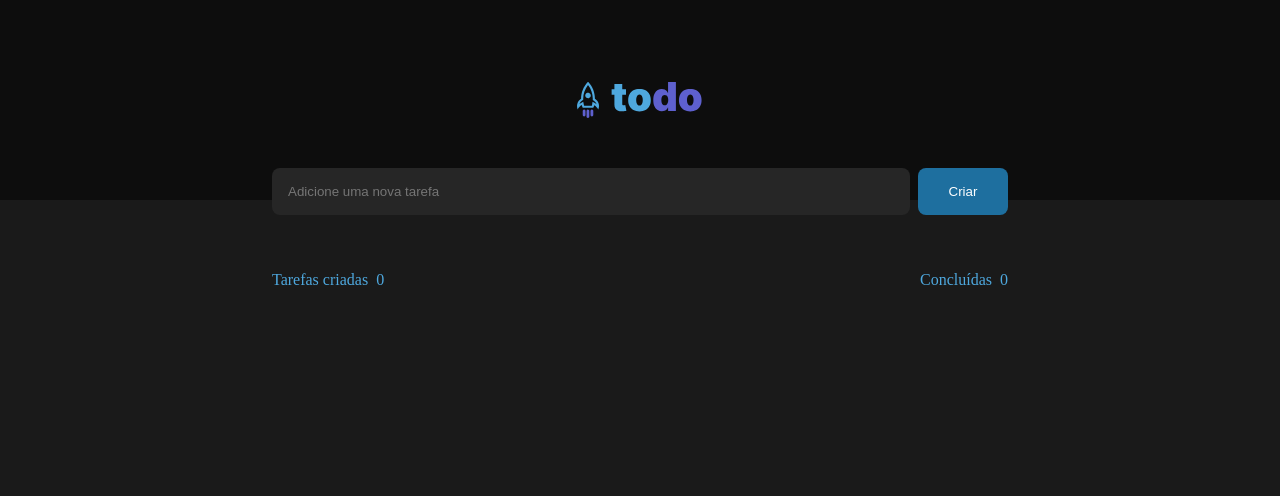
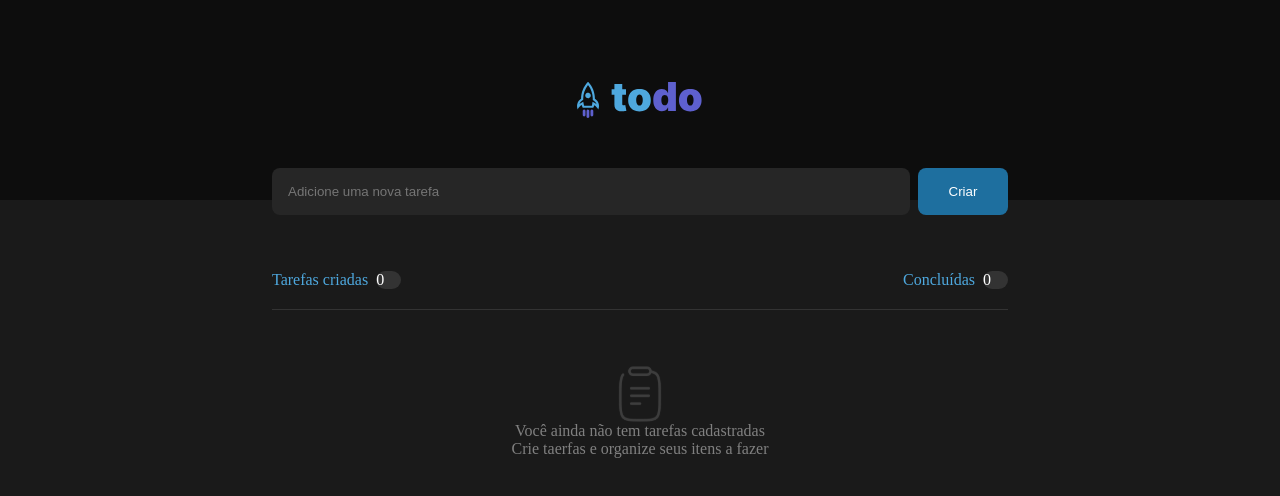
Before and after one commit to florencaMelo/to-do, a React (Vite) app: page / in a window 1280 px wide. Shown: the top 496 px of the page. Built offline with nearby package versions, Linux system fonts and the light colour scheme.

Commit message:
subindo alterações

```diff
--- a/src/App.tsx
+++ b/src/App.tsx
@@ -1,6 +1,7 @@
 import { Header } from './components/Header.tsx'
 import { Info } from './components/Info.tsx'
 import { NewTask } from './components/NewTask.tsx'
+import { Tarefas } from './components/Tarefas.tsx'
 import { GlobalStyle } from "./styles/themes/global"
 
 export function App() {
@@ -9,6 +10,7 @@ export function App() {
       <Header />
       <NewTask />
       <Info />
+      <Tarefas />
 
       <GlobalStyle />
     </>
--- a/src/components/Info.ts
+++ b/src/components/Info.ts
@@ -5,10 +5,21 @@ export const InfoContainer = styled.div`
   justify-content: space-between;
   width: 46rem;
   margin: 3.5rem auto;
+  border-bottom: 1px solid #333333;
+  padding-bottom: 20px;
 `
 export const DivContainer = styled.div`
   color: #4EA8DE;
   display: flex;
   gap: 0.5rem;
+  display: flex;
+  align-items: center;
+  justify-content: center;
 
+  span{
+    background-color: #333333;
+    border-radius: 999px;
+    width: 25px;
+    color: #fff;
+  }
 `
--- /dev/null
+++ b/src/components/Tarefas.ts
@@ -0,0 +1,9 @@
+import styled from "styled-components";
+
+export const TarefasContainer = styled.div`
+  color: #808080;
+  display: flex;
+  flex-direction: column;
+  align-items: center;
+  justify-content: center;
+`
--- /dev/null
+++ b/src/components/Tarefas.tsx
@@ -0,0 +1,13 @@
+import React from "react"
+import { TarefasContainer } from "./Tarefas"
+import Image from '../assets/Clipboard.svg'
+
+export function Tarefas() {
+  return(
+    <TarefasContainer >
+      <img src={Image} alt="" />
+      <p>Você ainda não tem tarefas cadastradas</p>
+      <p>Crie taerfas e organize seus itens a fazer</p>
+    </TarefasContainer >
+  )
+}
```
Also changed, not shown: src/assets/Clipboard.svg (added).
